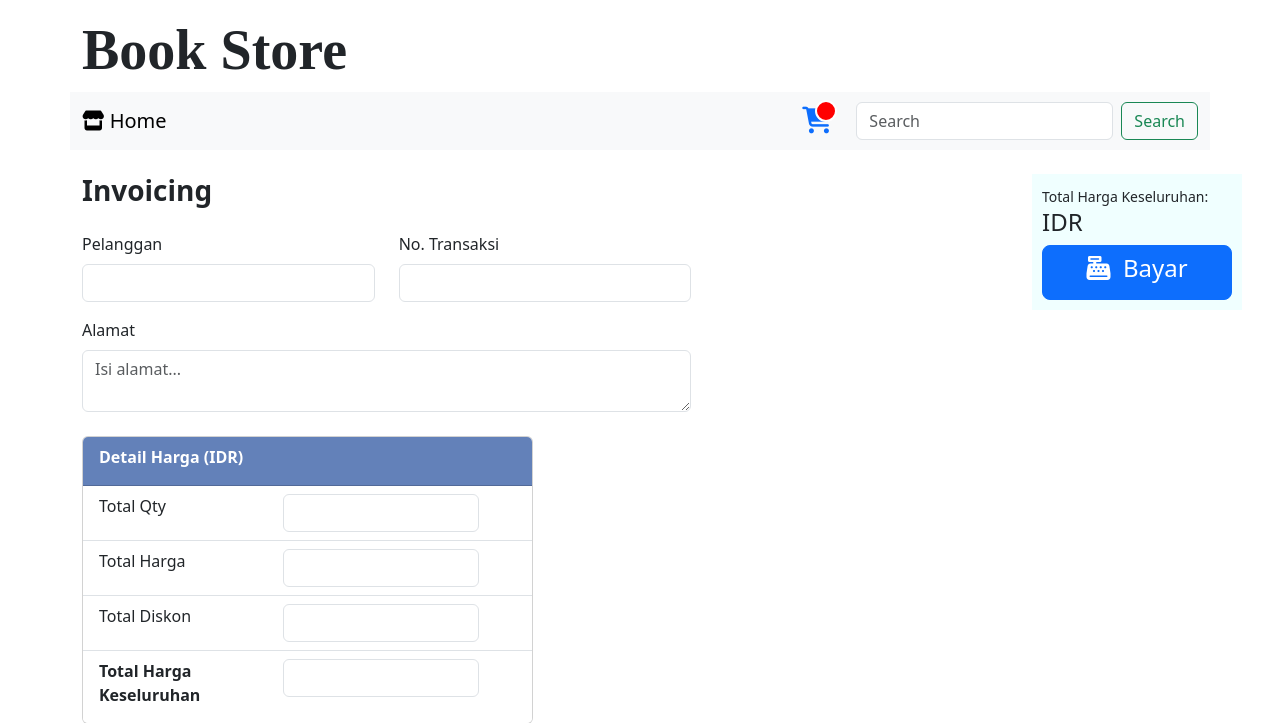
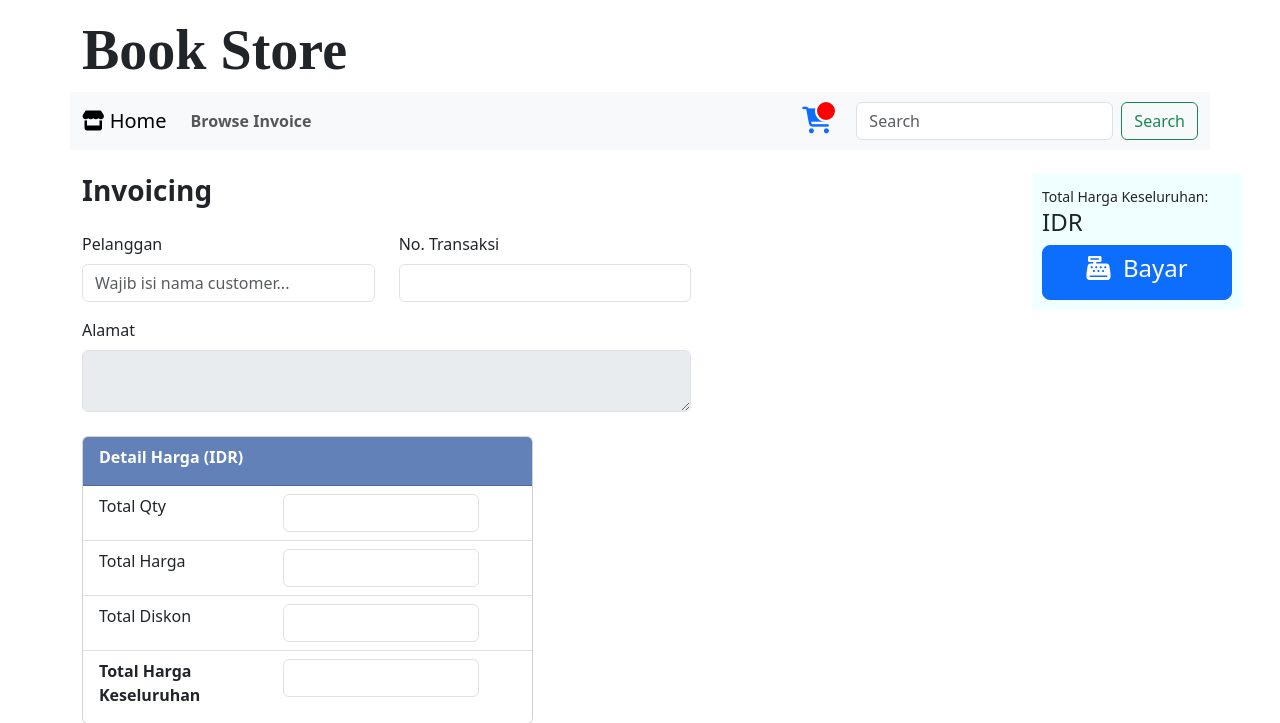
Before and after one commit to briliandosimarmata/uas-fpw-ci4, a CodeIgniter 4 app: template app/Views/invoice.php in a window 1280 px wide. Shown: the top 723 px of the page. Run offline with PHP 8.4 and a stand-in for CodeIgniter, Linux system fonts and the light colour scheme; the template is opened without the code that fills it, so the values that code supplies are empty; some libraries are stand-ins or nearby versions.

Commit message:
update browse invoice

```diff
--- a/app/Config/Routes.php
+++ b/app/Config/Routes.php
@@ -38,6 +38,8 @@ $routes->get('/cart/delete/(:any)', 'Cart::delete/$1');
 $routes->get('/discount/countTotalBookDiscount/(:any)', 'Discount::countTotalBookDiscount/$1/$2/$3');
 $routes->post('/invoice', 'Invoice::index');
 $routes->post('/invoice/save', 'Invoice::save');
+$routes->get('/invoice/browse', 'Invoice::browse');
+$routes->get('/customer/getAll/(:any)', 'Customer::getAll/$1');
 
 /*
  * --------------------------------------------------------------------
--- a/app/Models/CustomerModel.php
+++ b/app/Models/CustomerModel.php
@@ -14,7 +14,7 @@ class CustomerModel extends Model
         $syntax = "select * from customer where 1=1 \n";
 
         if ($keyword != false) {
-            $syntax .= "and TRIM(LOWER(a.customer_name)) like TRIM(LOWER('%" . $keyword . "%'" . ")) \n";
+            $syntax .= "and TRIM(LOWER(customer_name)) like TRIM(LOWER('%" . $keyword . "%'" . ")) \n";
         }
 
         $query = $this->db->query($syntax);
--- a/app/Views/invoice.php
+++ b/app/Views/invoice.php
@@ -1,6 +1,46 @@
 <?= $this->extend('layout/template'); ?>
 
 <?= $this->section('content'); ?>
+
+<script>
+    function setCustomerInput(stringJson) {
+        let obj = JSON.parse(stringJson);
+        document.getElementById("customer").value = obj["customer_name"];
+        document.getElementById("address").value = obj["customer_address"];
+        document.getElementById("customerId").value = obj["id"];
+
+        document.getElementById("customer-autcomplete-item").innerHTML = "";
+    }
+
+    function showHint(str) {
+        let listHtml = "";
+
+        if (str.length == 0) {
+            document.getElementById("customer-autcomplete-item").innerHTML = "";
+            return;
+        } else {
+            var xmlhttp = new XMLHttpRequest();
+            xmlhttp.onreadystatechange = function() {
+                if (this.readyState == 4 && this.status == 200) {
+                    let objRes = JSON.parse(this.responseText);
+
+
+                    objRes.forEach(element => {
+                        listHtml = listHtml.concat(`
+                                <li class="list-group-item">
+                                    <button class="btn" value='${JSON.stringify(element)}' onclick="setCustomerInput(this.value)" type="button" style="font-weight: bold;"> ${element['customer_code']} | ${element['customer_name']} </button>
+                                </li>
+                        `)
+                    });
+
+                    document.getElementById("customer-autcomplete-item").innerHTML = listHtml;
+                }
+            };
+            xmlhttp.open("GET", "customer/getAll/" + str, true);
+            xmlhttp.send();
+        }
+    }
+</script>
 
 <div class="container mt-4">
     <form action="invoice/save" method="post" style="margin-bottom: 5rem;">
@@ -12,9 +52,10 @@
                 <div class="row">
                     <div class="col-md-4">
                         <label for="customer" class="form-label">Pelanggan</label>
-                        <input type="text" name="customer" class="form-control">
-                        <div class="autocomplete-area">
-                            <button class="btn" value=""> 1234 | YONO </button>
+                        <input type="text" id="customer" name="customer" placeholder="Wajib isi nama customer..." class="form-control" onkeyup="showHint(this.value)">
+                        <div class="autocomplete-area" id="customer-autcomplete">
+                            <ul class="list-group list-group-flush" id="customer-autcomplete-item">
+                            </ul>
                         </div>
                     </div>
                     <div class="col-md-4">
@@ -25,7 +66,7 @@
                 <div class="row mt-3">
                     <div class="col-md-8">
                         <label for="address" class="form-label">Alamat</label>
-                        <textarea class="form-control" placeholder="Isi alamat..." name="address"></textarea>
+                        <textarea class="form-control" id="address" name="address" disabled></textarea>
                     </div>
                 </div>
                 <div class="row mt-4">
@@ -136,6 +177,7 @@
         </div>
 
         <input type="text" name="invoiceDetails" value='<?= json_encode($invoiceDetails); ?>' style="display: none;">
+        <input type="text" id="customerId" name="customerId" style="display: none;">
     </form>
 </div>
 <?= $this->endSection(); ?>
--- a/app/Views/layout/navbar.php
+++ b/app/Views/layout/navbar.php
@@ -3,6 +3,11 @@
         <div class="collapse navbar-collapse" id="navbarSupportedContent">
             <a class="navbar-brand" href="/"><i class="fas fa-store"></i> Home</a>
             <ul class="navbar-nav me-auto mb-2 mb-lg-0">
+                <li class="nav-item">
+                    <a class="nav-link" href="/invoice/browse">
+                        <span><b>Browse Invoice</b></span>
+                    </a>
+                </li>
             </ul>
             <span class="cart-quantity"><?= $totalQtyCartItem; ?></span>
             <a href="/cart"><i class="fas fa-shopping-cart me-4"></i></a>
--- a/app/Views/layout/template.php
+++ b/app/Views/layout/template.php
@@ -6,7 +6,7 @@
     <meta name="viewport" content="width=device-width, initial-scale=1">
     <title>Bootstrap demo</title>
     <link href="https://cdn.jsdelivr.net/npm/bootstrap@5.3.0-alpha1/dist/css/bootstrap.min.css" rel="stylesheet" integrity="sha384-GLhlTQ8iRABdZLl6O3oVMWSktQOp6b7In1Zl3/Jr59b6EGGoI1aFkw7cmDA6j6gD" crossorigin="anonymous">
-    <link rel="stylesheet" href="css/style.css">
+    <link rel="stylesheet" href="/css/style.css">
     <script src="https://cdn.jsdelivr.net/npm/@popperjs/core@2.11.6/dist/umd/popper.min.js" integrity="sha384-oBqDVmMz9ATKxIep9tiCxS/Z9fNfEXiDAYTujMAeBAsjFuCZSmKbSSUnQlmh/jp3" crossorigin="anonymous"></script>
     <script src="https://cdn.jsdelivr.net/npm/bootstrap@5.3.0-alpha1/dist/js/bootstrap.min.js" integrity="sha384-mQ93GR66B00ZXjt0YO5KlohRA5SY2XofN4zfuZxLkoj1gXtW8ANNCe9d5Y3eG5eD" crossorigin="anonymous"></script>
     <script src="https://kit.fontawesome.com/86840687d7.js" crossorigin="anonymous"></script>
--- a/public/css/style.css
+++ b/public/css/style.css
@@ -84,7 +84,9 @@
 }
 
 .autocomplete-area {
-    height: 50px;
-    background-color: grey;
-    display: none;
+    position: absolute;
 }
+
+.autocomplete-area .list-group-item {
+    background-color: azure;
+}
```
Also changed, not shown: app/Controllers/Customer.php (+20 -0 lines), app/Controllers/Invoice.php (+40 -1 lines), app/Views/home.php (+0 -17 lines), app/Views/invoice-browse.php (added, +9 -0 lines).
